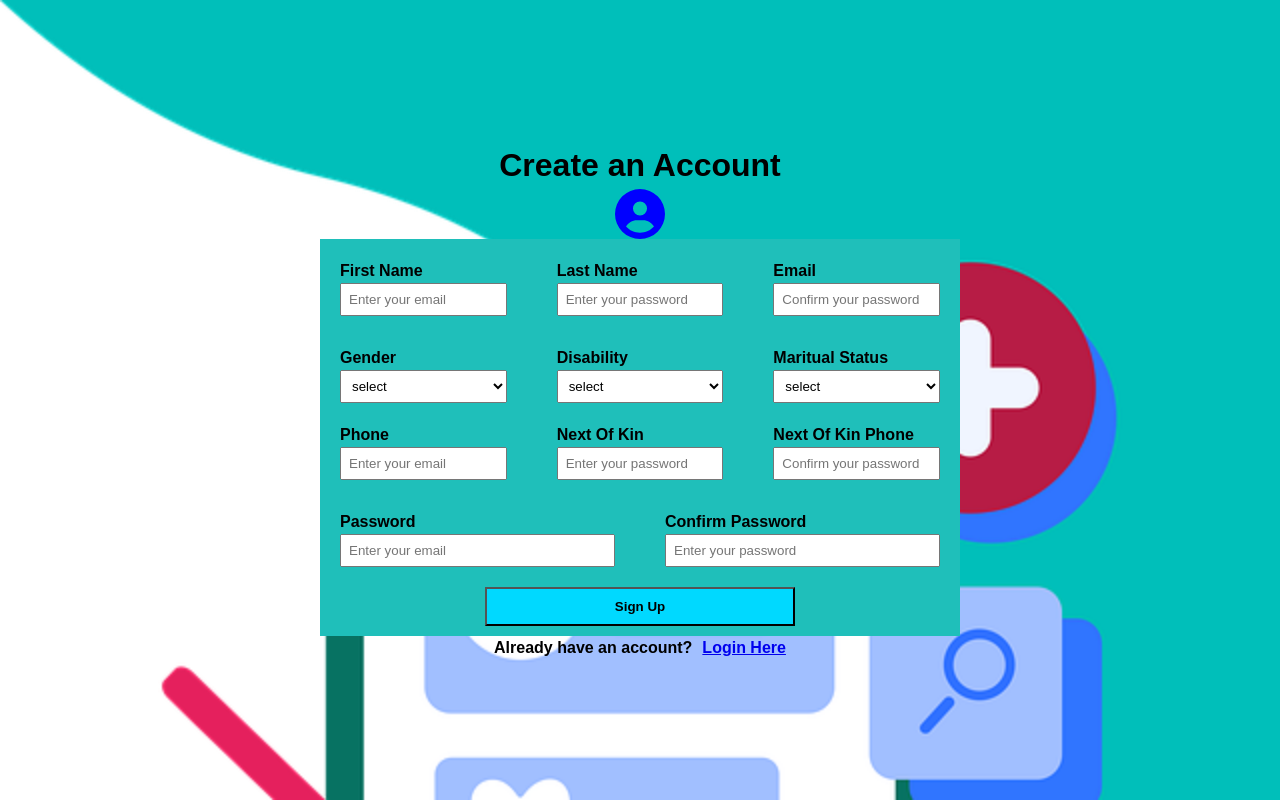
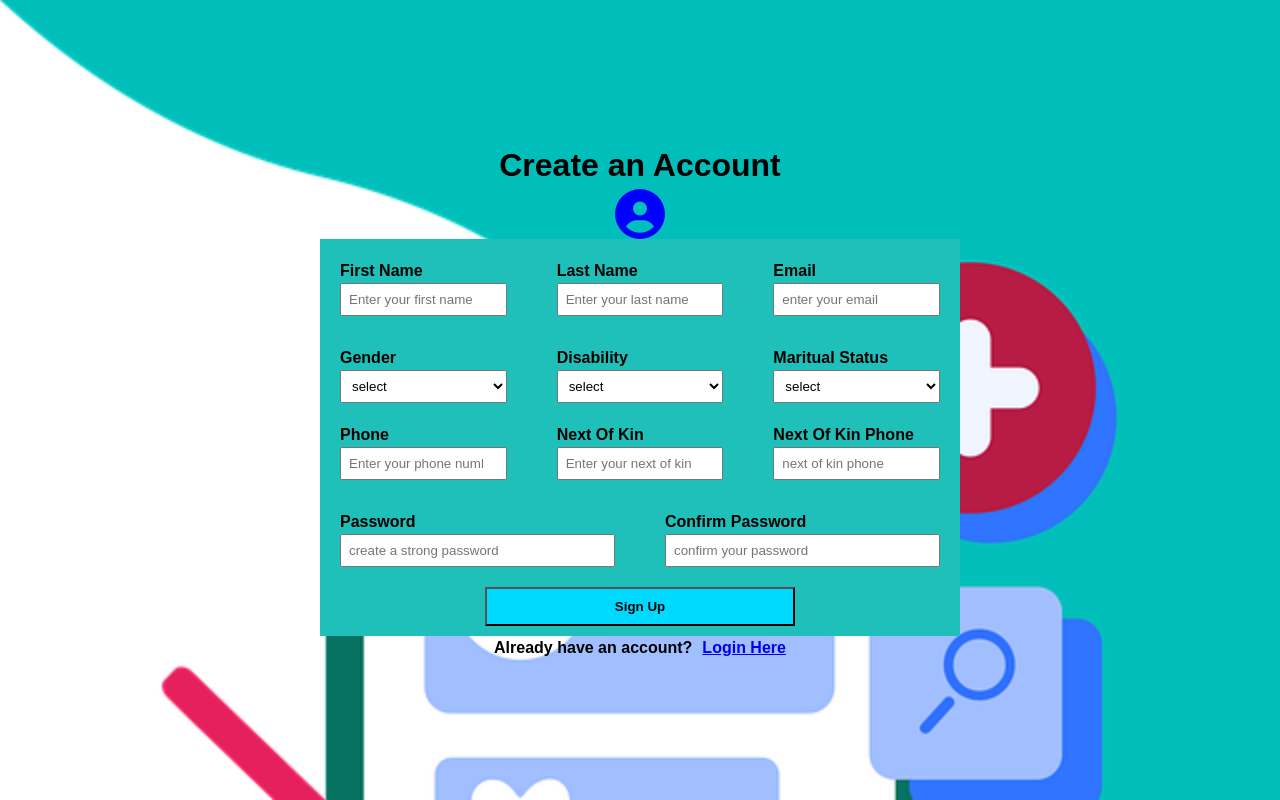
Before and after one commit to Viniek/VSD, a React (Vite) app in the folder client/: page /Signup in a window 1280 px wide. Built offline with nearby package versions, Linux system fonts and the light colour scheme; no server answers.

Commit message:
validate sign up page form

```diff
--- a/client/src/Pages/Signup/Signup.jsx
+++ b/client/src/Pages/Signup/Signup.jsx
@@ -13,19 +13,35 @@ function SignUp() {
 
 
     function handleSubmit(values) {
-navigate("/")
+        console.log(formik.values);
+
+// navigate("/")
     }
 
     const formik = useFormik({
         initialValues: {
-            email: "",
+
+            firstname:"",
+            lastname:"",
+            email:"",
+            gender:"",
+            disability:"",
+            maritual_status:"",
+            phone:"",
+            next_of_kin:"",
+            next_of_kin_phone:"",
             password: "",
             confirmPassword: "",
         },
         onSubmit: handleSubmit,
         validate: (values) => {
             const errors = {};
+            if(!values.firstname) errors.firstname="first name is required"
+            if(!values.lastname) errors.lastname="last name is required"
+            if(!values.phone) errors.phone="phone number is required"
             if (!values.email) errors.email = "Email is required";
+            if(!values.next_of_kin) errors.next_of_kin="next of kin is required"
+            if(!values.next_of_kin_phone) errors.next_of_kin_phone="next of kin phone is required"
             if (!values.password) errors.password = "Please enter a password";
             if (values.password !== values.confirmPassword)
                 errors.confirmPassword = "Passwords must match";
@@ -49,43 +65,43 @@ navigate("/")
 <div className="sign-inputs">
     <label>first name</label>
     <input
+        type="text"
+        placeholder='Enter your first name'
+        name='firstname'
+        value={formik.values.firstname}
+        onChange={formik.handleChange}
+        onBlur={formik.handleBlur}
+        required
+    />
+    {formik.touched.firstname && formik.errors.firstname && (<p className='errors'>{formik.errors.firstname}</p>)}
+</div>
+
+<div className="sign-inputs">
+    <label>last name</label>
+    <input
+        type="text"
+        placeholder='Enter your last name'
+        name='lastname'
+        value={formik.values.lastname}
+        onChange={formik.handleChange}
+        onBlur={formik.handleBlur}
+        required
+    />
+    {formik.touched.lastname && formik.errors.lastname && (<p className='errors'>{formik.errors.lastname}</p>)}
+</div>
+
+<div className="sign-inputs">
+    <label>email</label>
+    <input
         type="email"
-        placeholder='Enter your email'
-        name='text'
+        placeholder='enter your email'
+        name='email'
         value={formik.values.email}
         onChange={formik.handleChange}
         onBlur={formik.handleBlur}
         required
     />
     {formik.touched.email && formik.errors.email && (<p className='errors'>{formik.errors.email}</p>)}
-</div>
-
-<div className="sign-inputs">
-    <label>last name</label>
-    <input
-        type="password"
-        placeholder='Enter your password'
-        name='text'
-        value={formik.values.password}
-        onChange={formik.handleChange}
-        onBlur={formik.handleBlur}
-        required
-    />
-    {formik.touched.password && formik.errors.password && (<p className='errors'>{formik.errors.password}</p>)}
-</div>
-
-<div className="sign-inputs">
-    <label>email</label>
-    <input
-        type="email"
-        placeholder='Confirm your password'
-        name='email'
-        value={formik.values.confirmPassword}
-        onChange={formik.handleChange}
-        onBlur={formik.handleBlur}
-        required
-    />
-    {formik.touched.confirmPassword && formik.errors.confirmPassword && (<p className='errors'>{formik.errors.confirmPassword}</p>)}
 </div>
 
 </section>
@@ -96,32 +112,34 @@ navigate("/")
 <div className="sign-inputs">
     <label>gender</label>
 
-   <select name="gender" id="">
-    <option value="">select</option>
-    <option value="male">male</option>
-    <option value="female">female</option>
-   </select>
+    <select name="gender" id=""  onChange={formik.handleChange } onBlur={formik.handleBlur} value={formik.values.gender}>
+                <option value="">select </option>
+                <option value="male">Male</option>
+                  <option value="female">Female</option>
+                </select>
 </div>
 
 <div className="sign-inputs">
     <label>disability</label>
 
-  <select name="disability" id="">
-    <option value="">select</option>
-    <option value="no">No</option>
-    <option value="yes">Yes</option>
-  </select>
+    <select name="disability" id=""  onChange={formik.handleChange } onBlur={formik.handleBlur} value={formik.values.disability}>
+                <option value="">select </option>
+                <option value="no">No</option>
+                  <option value="yes">yes</option>
+                </select>
 </div>
 
 <div className="sign-inputs">
     <label>maritual status</label>
 
-<select name="maritual_status" id="">
-    <option value="">select</option>
-    <option value="single">single</option>
-    <option value="married">married</option>
-    <option value="divorved">divorced</option>
-</select>
+    <select  id="" name='maritual_status' onChange={formik.handleChange } onBlur={formik.handleBlur} value={formik.values.maritual_status}>
+
+          <option value="">select</option>
+        <option value="single">Single</option>
+          <option value="married">Married</option>
+          <option value="divorced">Divorced</option>
+
+        </select>
 </div>
 
 </section>
@@ -133,21 +151,52 @@ navigate("/")
     <label>phone</label>
     <input
         type="number"
-        placeholder='Enter your email'
+        placeholder='Enter your phone number'
         name='phone'
-        value={formik.values.email}
+        value={formik.values.phone}
         onChange={formik.handleChange}
         onBlur={formik.handleBlur}
         required
     />
-    {formik.touched.email && formik.errors.email && (<p className='errors'>{formik.errors.email}</p>)}
+    {formik.touched.phone && formik.errors.phone && (<p className='errors'>{formik.errors.phone}</p>)}
 </div>
 
 <div className="sign-inputs">
     <label>next of kin</label>
     <input
+        type="text"
+        placeholder='Enter your next of kin'
+        name='next_of_kin'
+        value={formik.values.next_of_kin}
+        onChange={formik.handleChange}
+        onBlur={formik.handleBlur}
+        required
+    />
+    {formik.touched.next_of_kin && formik.errors.next_of_kin && (<p className='errors'>{formik.errors.next_of_kin}</p>)}
+</div>
+
+<div className="sign-inputs">
+    <label>next of kin phone</label>
+    <input
+        type="number"
+        placeholder='next of kin phone'
+        name='next_of_kin_phone'
+        value={formik.values.next_of_kin_phone}
+        onChange={formik.handleChange}
+        onBlur={formik.handleBlur}
+        required
+    />
+    {formik.touched.next_of_kin_phone && formik.errors.next_of_kin_phone && (<p className='errors'>{formik.errors.next_of_kin_phone}</p>)}
+</div>
+
+</section>
+<section className="sign-section1">
+
+<div className="sign-inputs">
+    <label>password</label>
+    <input
         type="password"
-        placeholder='Enter your password'
+        placeholder='create a strong password'
         name='password'
         value={formik.values.password}
         onChange={formik.handleChange}
@@ -158,10 +207,10 @@ navigate("/")
 </div>
 
 <div className="sign-inputs">
-    <label>next of kin phone</label>
+    <label>confirm Password</label>
     <input
         type="password"
-        placeholder='Confirm your password'
+        placeholder='confirm your password'
         name='confirmPassword'
         value={formik.values.confirmPassword}
         onChange={formik.handleChange}
@@ -169,37 +218,6 @@ navigate("/")
         required
     />
     {formik.touched.confirmPassword && formik.errors.confirmPassword && (<p className='errors'>{formik.errors.confirmPassword}</p>)}
-</div>
-
-</section>
-<section className="sign-section1">
-
-<div className="sign-inputs">
-    <label>password</label>
-    <input
-        type="text"
-        placeholder='Enter your email'
-        name='next_of_kin'
-        value={formik.values.email}
-        onChange={formik.handleChange}
-        onBlur={formik.handleBlur}
-        required
-    />
-    {formik.touched.email && formik.errors.email && (<p className='errors'>{formik.errors.email}</p>)}
-</div>
-
-<div className="sign-inputs">
-    <label>confirm Password</label>
-    <input
-        type="password"
-        placeholder='Enter your password'
-        name='password'
-        value={formik.values.password}
-        onChange={formik.handleChange}
-        onBlur={formik.handleBlur}
-        required
-    />
-    {formik.touched.password && formik.errors.password && (<p className='errors'>{formik.errors.password}</p>)}
 </div>
 
 
```
